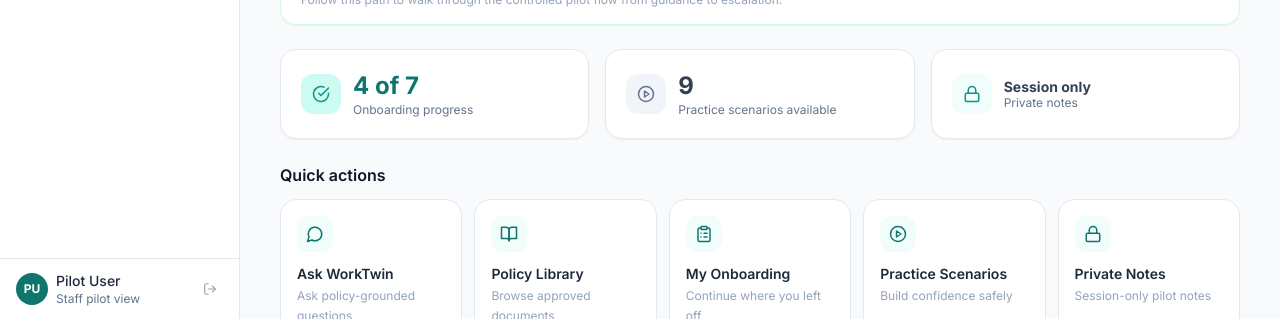
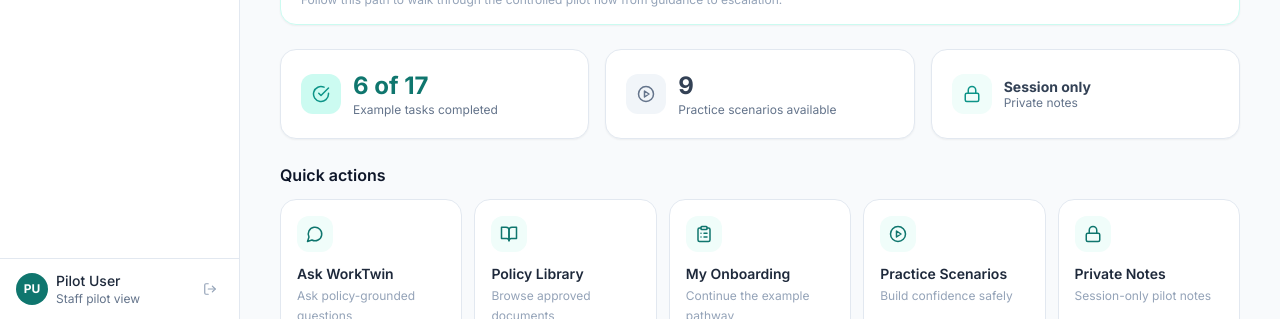
Before and after one commit to inaambasit/worktwin-care-pilot, a Next.js app in the folder frontend/: page /dashboard in a window 1280 px wide. Shown: the part 481-800 px from the top of the page. Built offline with nearby package versions, Linux system fonts and the light colour scheme.

Commit message:
Align staff demo journey consistency

```diff
--- a/frontend/app/dashboard/page.tsx
+++ b/frontend/app/dashboard/page.tsx
@@ -8,24 +8,12 @@ import {
 const quickActions = [
   { href: '/ask', icon: MessageCircle, label: 'Ask WorkTwin', desc: 'Ask policy-grounded questions' },
   { href: '/policies', icon: BookOpen, label: 'Policy Library', desc: 'Browse approved documents' },
-  { href: '/onboarding', icon: ClipboardList, label: 'My Onboarding', desc: 'Continue where you left off' },
+  { href: '/onboarding', icon: ClipboardList, label: 'My Onboarding', desc: 'Continue the example pathway' },
   { href: '/scenarios', icon: PlayCircle, label: 'Practice Scenarios', desc: 'Build confidence safely' },
   { href: '/notes', icon: Lock, label: 'Private Notes', desc: 'Session-only pilot notes' },
 ]
 
 const CONTEXT_CHIPS = ['Staff pilot view', 'Thumhara Centre', 'Controlled Pilot', 'Privacy-first support']
-
-const onboardingTasks = [
-  { label: 'Read the Staff Handbook', done: true },
-  { label: 'Meet your line manager', done: true },
-  { label: 'Complete fire safety walkthrough', done: true },
-  { label: 'Shadow a senior carer for a shift', done: true },
-  { label: 'Complete the medication module', done: false },
-  { label: 'Review the safeguarding policy', done: false },
-  { label: 'Book your 2-week check-in', done: false },
-]
-
-const completedCount = onboardingTasks.filter(t => t.done).length
 
 export default function DashboardPage() {
   return (
@@ -95,8 +83,8 @@ export default function DashboardPage() {
               <CheckCircle size={18} className="text-teal-600" />
             </div>
             <div>
-              <p className="text-2xl font-bold text-teal-700">{completedCount} of {onboardingTasks.length}</p>
-              <p className="text-xs text-slate-500">Onboarding progress</p>
+              <p className="text-2xl font-bold text-teal-700">6 of 17</p>
+              <p className="text-xs text-slate-500">Example tasks completed</p>
             </div>
           </div>
           <div className="bg-white border border-slate-200 rounded-2xl p-5 shadow-sm flex items-center gap-3">
--- a/frontend/app/scenarios/access-refusal/page.tsx
+++ b/frontend/app/scenarios/access-refusal/page.tsx
@@ -49,7 +49,7 @@ const STEP1_OPTIONS = [
   },
   {
     key: 'B' as const,
-    label: "Step back and call the service user's son",
+    label: "Step back and call the designated family contact",
     sub: 'Named family contact for door-refusal.',
     feedback:
       'Right call. Speak calmly from the doorstep, then phone the named contact to reassure the service user before trying again.',
@@ -119,7 +119,7 @@ const HERO_STEPS = [
   },
   {
     icon: <Phone size={22} className="text-white" />,
-    title: "Make contact with the service user's son",
+    title: "Make contact with the designated family contact",
     body: 'Step back from the door, find a quiet spot on the path, and phone the named first contact. Use the checklist below so the call is calm and clear.',
     chips: ['Step 2 of 3', 'Named family contact', 'Calm call', 'Escalate if unsure'],
   },
@@ -313,7 +313,7 @@ export default function AccessRefusalPage() {
           <User size={18} className="text-slate-500" />
         </div>
         <div className="min-w-0">
-          <p className="text-sm font-bold text-slate-900">Service user&apos;s son</p>
+          <p className="text-sm font-bold text-slate-900">Designated family contact</p>
           <p className="text-xs text-slate-500 leading-tight">Named first contact</p>
         </div>
       </div>
@@ -773,7 +773,7 @@ export default function AccessRefusalPage() {
                       <User size={20} className="text-slate-500" />
                     </div>
                     <div>
-                      <p className="text-sm font-bold text-slate-900">Service user&apos;s son</p>
+                      <p className="text-sm font-bold text-slate-900">Designated family contact</p>
                       <p className="text-xs text-slate-500">Named first contact</p>
                       <p className="text-xs font-semibold text-slate-700 mt-0.5">
                         07700 900 188 (demo)
@@ -844,7 +844,7 @@ export default function AccessRefusalPage() {
                 {/* Outcome card */}
                 <div className="bg-white border border-slate-200 rounded-2xl p-6 shadow-sm space-y-4">
                   <div>
-                    <h3 className="text-sm font-bold text-slate-900">Did the son answer?</h3>
+                    <h3 className="text-sm font-bold text-slate-900">Did the family contact answer?</h3>
                     <p className="text-xs text-slate-500 mt-0.5">
                       Select what happened on the call.
                     </p>
--- a/frontend/app/scenarios/page.tsx
+++ b/frontend/app/scenarios/page.tsx
@@ -94,7 +94,7 @@ const scenarios: Scenario[] = [
     id: 9,
     title: 'Service user refuses entry at the door',
     category: 'Access / Welfare',
-    description: "A staff member arrives for a visit, but the service user does not want to let them inside. The service user is around 100 years old and the staff member is unsure what to do. Practise calm communication, first contacting the service user's son as advised by Shagufta, and escalating to Shagufta as Registered Manager / Safeguarding Lead if there are any welfare, safety, capacity, distress, neglect, missed medication or immediate-risk concerns.",
+    description: "A staff member arrives for a visit, but the service user does not want to let them inside. The service user is around 100 years old and the staff member is unsure what to do. Practise calm communication, contacting the designated family contact where appropriate, and escalating to the registered manager / safeguarding lead if there are any welfare, safety, capacity, distress, neglect, missed medication or immediate-risk concerns.",
     difficulty: 'Intermediate',
     duration: '7 min',
     status: 'Not started',
```
